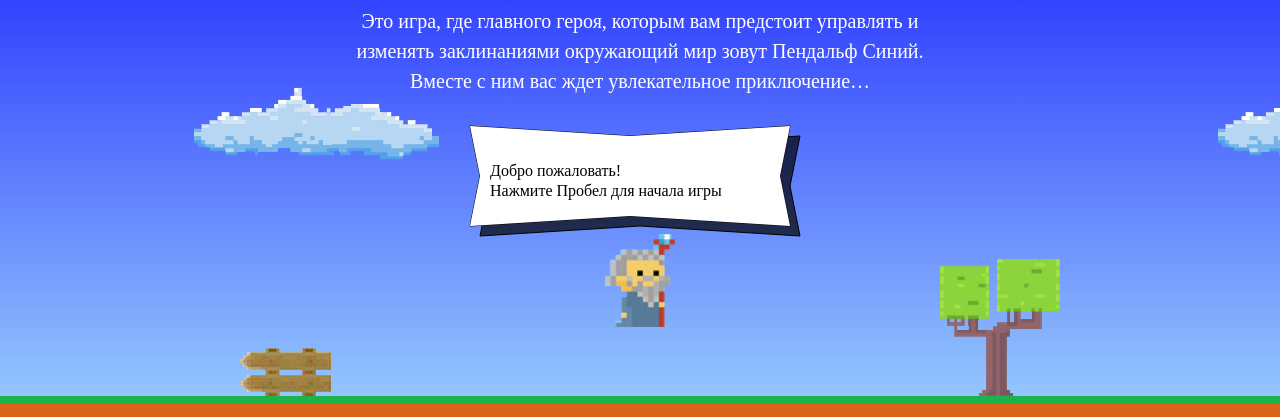
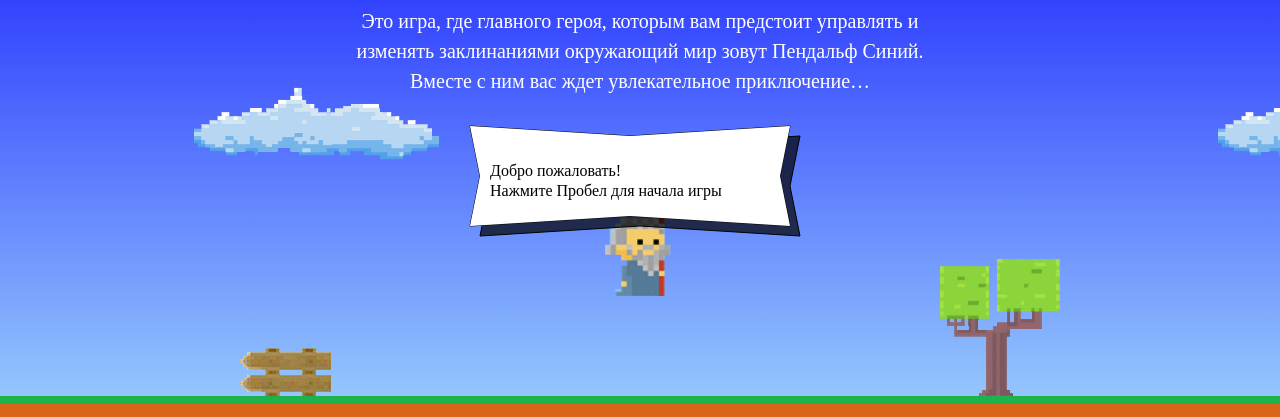
Before and after one commit to MuratN/code-and-magic, a website: page index.html in a window 1280 px wide. Shown: the part 203-620 px from the top of the page. Drawn offline with Linux system fonts and the light colour scheme; a web font is replaced by a local one.

Commit message:
wizard-corrected

```diff
--- a/index.html
+++ b/index.html
@@ -197,7 +197,7 @@
     return wizardX;
   }
   function getWizardY (height) {
-    var wizardY = (height - 1.337 * wizardWidth) * 2 / 3;
+    var wizardY = height * 2 / 3 - getWizardHeight();
     return wizardY;
   }
 </script>
```
